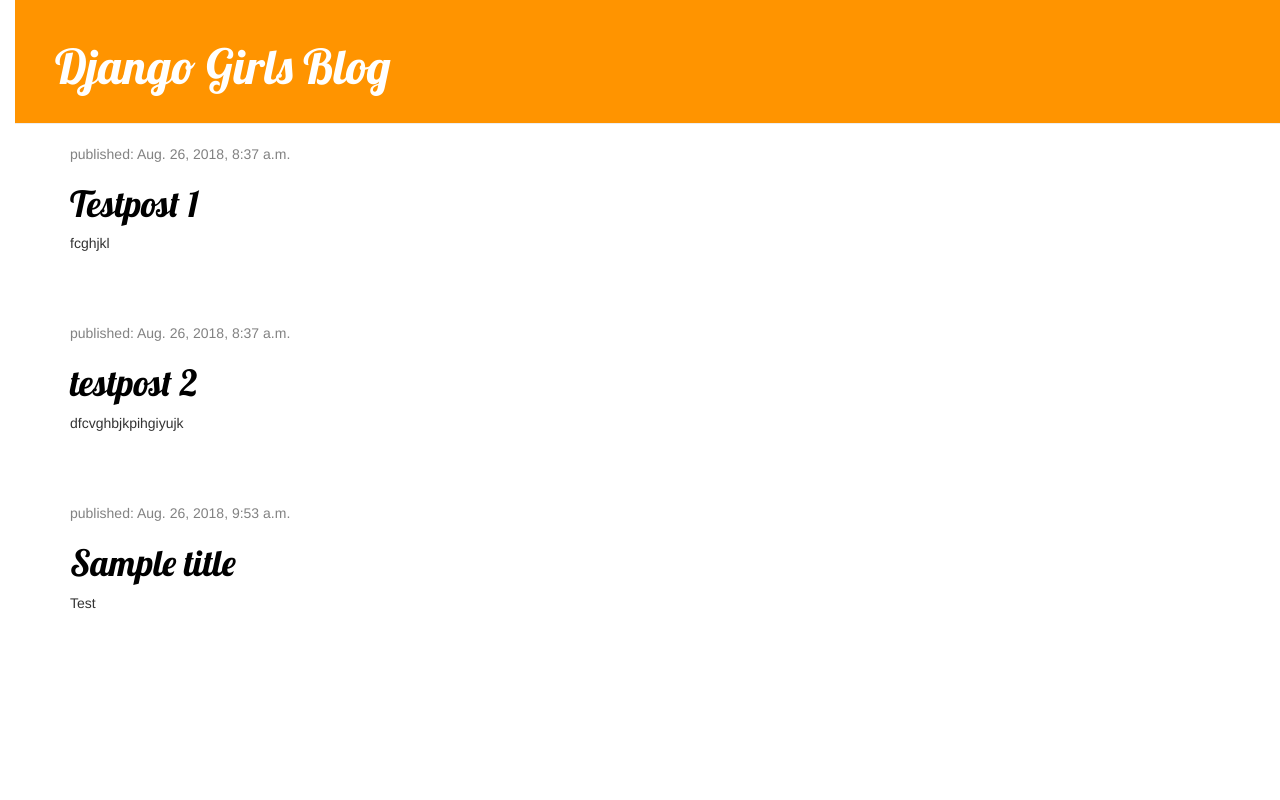
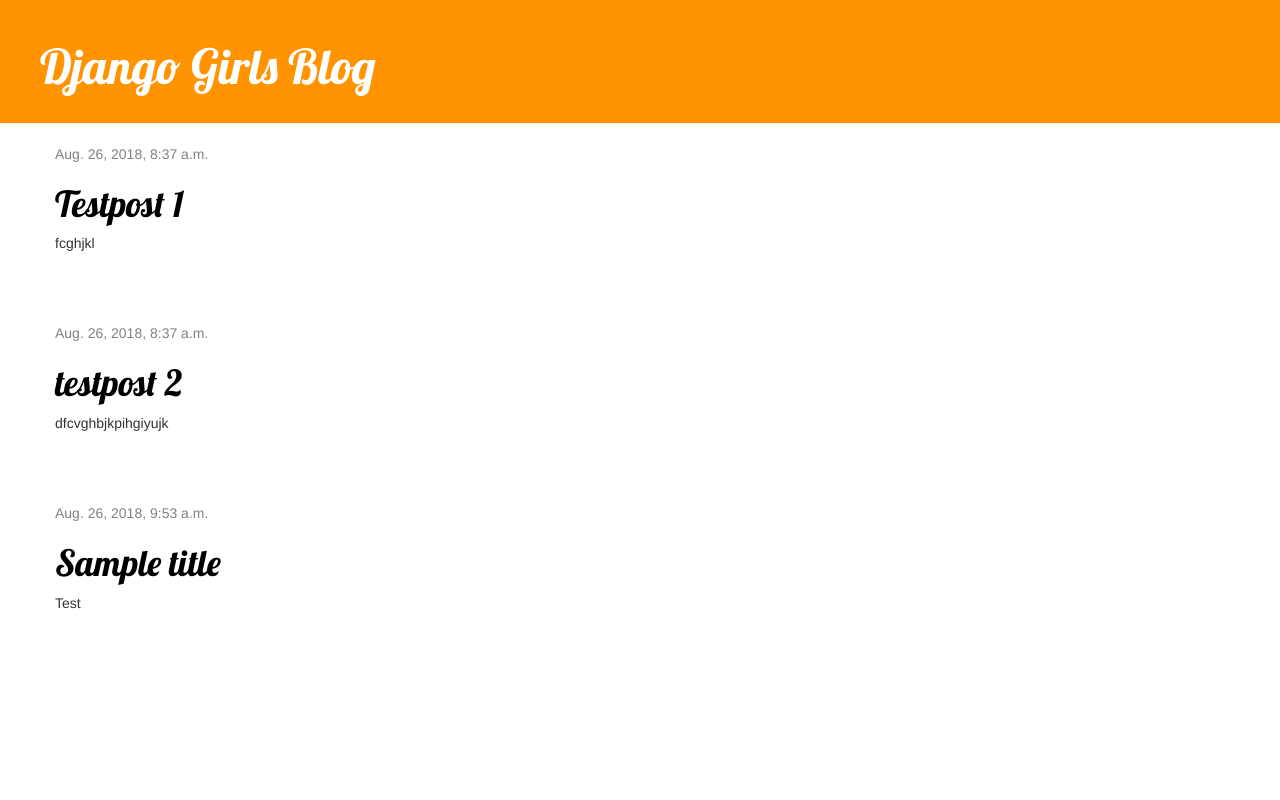
Before and after one commit to graciegit/my-third-blog, a Django app: template blog/templates/blog/post_list.html in a window 1280 px wide. Run offline with Django 3.2, Linux system fonts and the light colour scheme; the template is opened without the code that fills it: values that come from a table or form of the project are taken from there, others are empty; data comes from the database, SQL or seed files in the repository; some libraries are stand-ins or nearby versions.

Commit message:
CSS update 2

```diff
--- a/blog/static/blog.css
+++ b/blog/static/blog.css
@@ -1,11 +1,3 @@
-body {
-    padding-left: 15px;
-}
-h1 a {
-    color: #FCA205;
-    font-family: 'Lobster';
-}
-
 .page-header {
     background-color: #ff9400;
     margin-top: 0;
--- a/blog/templates/blog/post_list.html
+++ b/blog/templates/blog/post_list.html
@@ -1,12 +1,11 @@
 {% load static %}
 <html>
     <head>
-
         <title>Django Girls blog</title>
         <link rel="stylesheet" href="//maxcdn.bootstrapcdn.com/bootstrap/3.2.0/css/bootstrap.min.css">
         <link rel="stylesheet" href="//maxcdn.bootstrapcdn.com/bootstrap/3.2.0/css/bootstrap-theme.min.css">
+        <link href='//fonts.googleapis.com/css?family=Lobster&subset=latin,latin-ext' rel='stylesheet' type='text/css'>
         <link rel="stylesheet" href="{% static 'css/blog.css' %}">
-        <link href="//fonts.googleapis.com/css?family=Lobster&subset=latin,latin-ext" rel="stylesheet" type="text/css">
     </head>
     <body>
         <div class="page-header">
@@ -19,7 +18,7 @@
                 {% for post in posts %}
                     <div class="post">
                         <div class="date">
-                        <p>published: {{ post.published_date }}</p>
+                            {{ post.published_date }}
                         </div>
                         <h1><a href="">{{ post.title }}</a></h1>
                         <p>{{ post.text|linebreaksbr }}</p>
```
Lines whose indentation alone changed are shown as unchanged.
